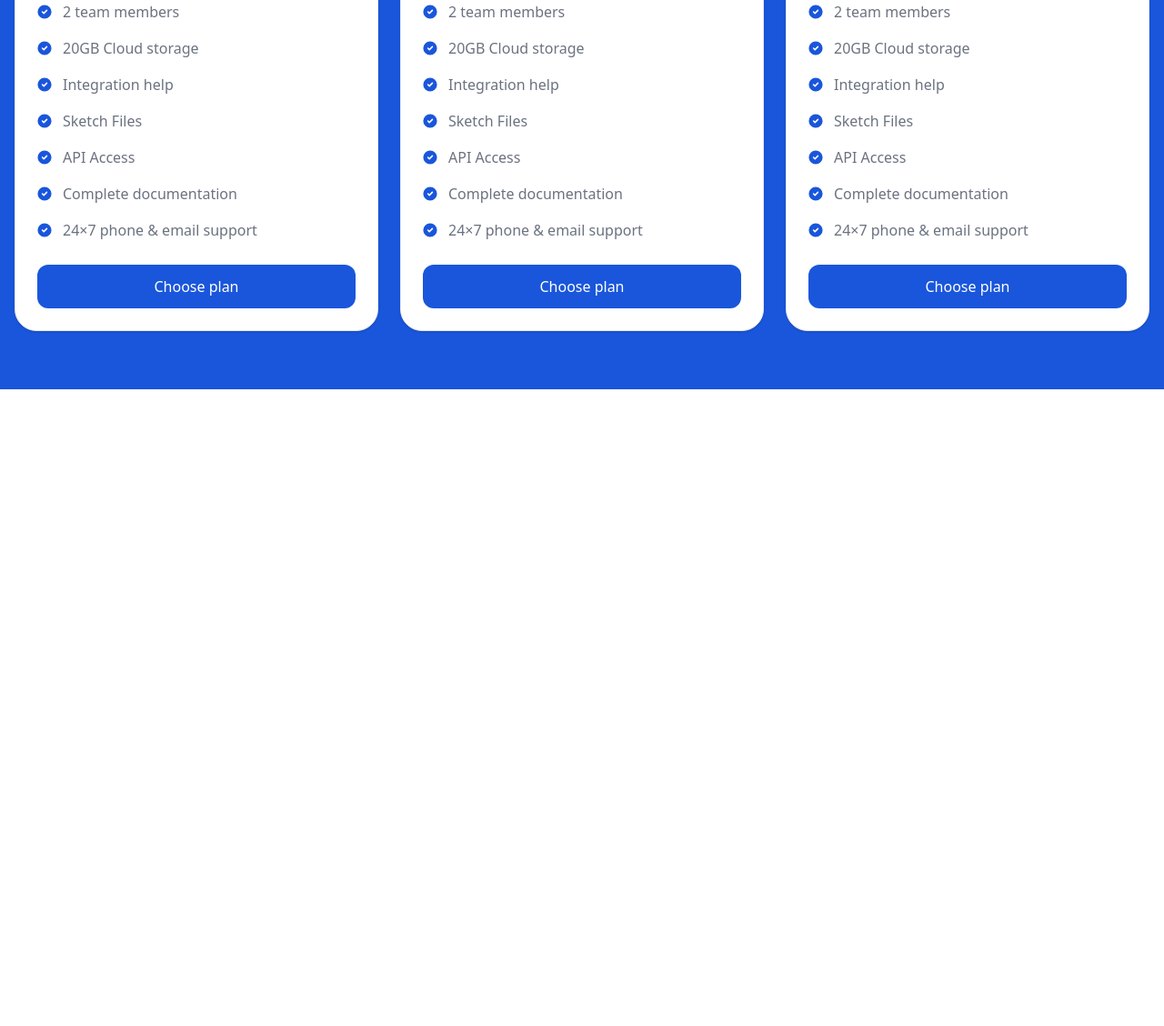
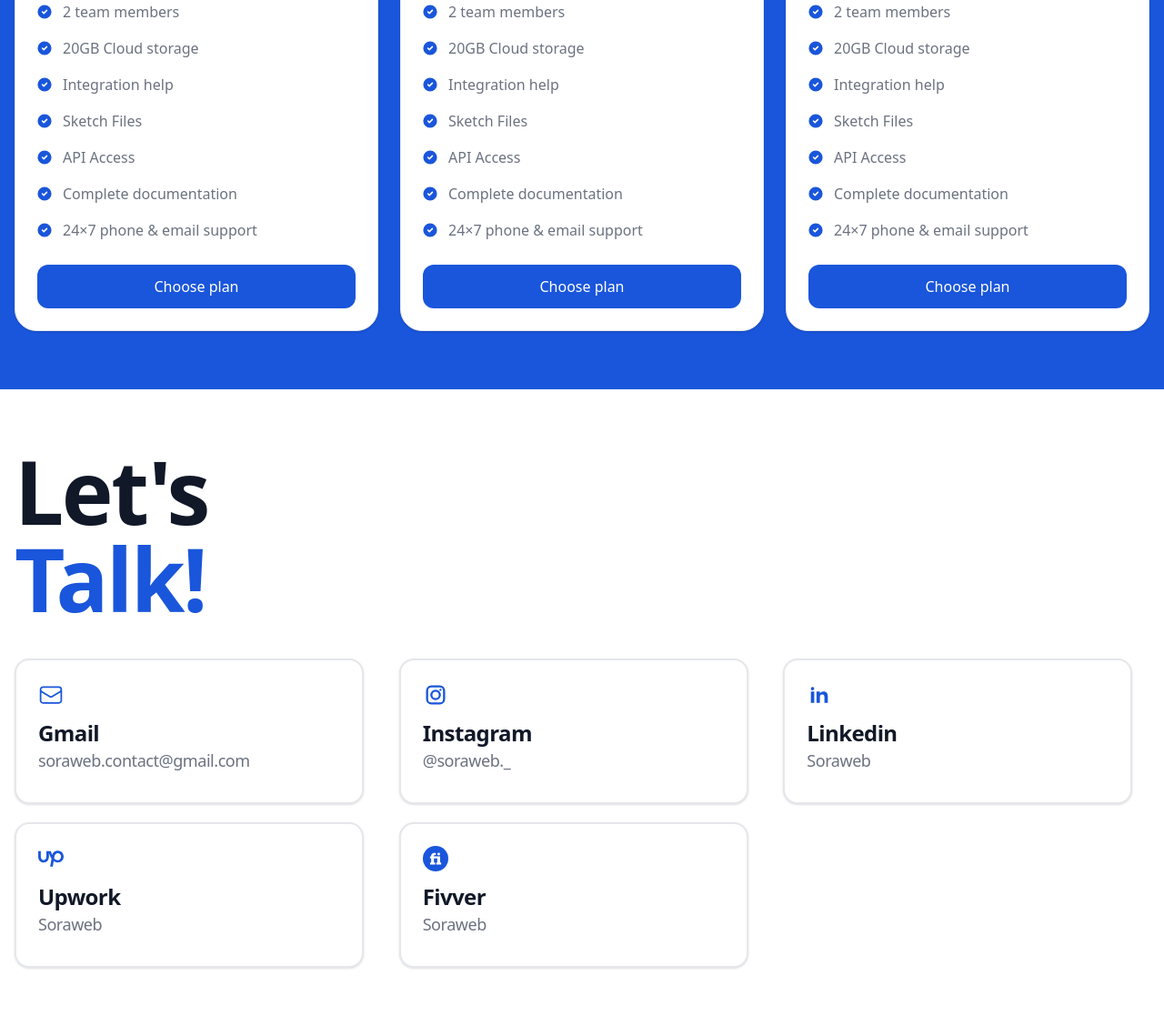
Before and after one commit to ckckckcz/Sora-Official, an Astro site: page / in a window 1280 px wide. Shown: the part 3911-5039 px from the top of the page at 91% size. Before the commit the page ends 4339 px from the top, so only its background shows below. Built offline with nearby package versions, Linux system fonts and the light colour scheme; Astro itself is replaced by a stand-in of ours.

Commit message:
update: contact section

```diff
--- /dev/null
+++ b/src/components/Home/Contact.astro
@@ -0,0 +1,54 @@
+<section class="bg-white dark:bg-gray-900">
+    <div class="py-8 px-4 mx-auto max-w-screen-xl lg:py-16">
+        <h1 class="text-6xl font-bold tracking-tight leading-none text-gray-900 md:text-7xl lg:text-8xl dark:text-white">Let's</h1>
+        <h1 class="text-6xl mb-10 font-bold tracking-tight leading-none text-blue-700 md:text-7xl lg:text-8xl dark:text-white">Talk!</h1>
+        <div class="grid grid-cols-1 gap-5 lg:grid lg:grid-cols-3 md:grid md:grid-cols-2">
+            <a href="mailto:soraweb.contact@gmail.com" target="_blank" class="">
+                <div class="max-w-sm p-6 bg-white border-2 hover:border-blue-700 border-gray-200 rounded-2xl shadow dark:bg-gray-800 dark:border-gray-700">
+                    <svg xmlns="http://www.w3.org/2000/svg" fill="none" viewBox="0 0 24 24" stroke-width="1.5" stroke="currentColor" class="w-7 h-7 text-blue-700 mb-3">
+                        <path stroke-linecap="round" stroke-linejoin="round" d="M21.75 6.75v10.5a2.25 2.25 0 0 1-2.25 2.25h-15a2.25 2.25 0 0 1-2.25-2.25V6.75m19.5 0A2.25 2.25 0 0 0 19.5 4.5h-15a2.25 2.25 0 0 0-2.25 2.25m19.5 0v.243a2.25 2.25 0 0 1-1.07 1.916l-7.5 4.615a2.25 2.25 0 0 1-2.36 0L3.32 8.91a2.25 2.25 0 0 1-1.07-1.916V6.75" />
+                    </svg>
+                    <h5 class="mb-0 text-2xl font-bold tracking-tight text-gray-900 dark:text-white">Gmail</h5>
+                    <h5 class="mb-2 text-lg font-medium tracking-tight text-gray-500 dark:text-white">soraweb.contact@gmail.com</h5>
+                </div>
+            </a>
+            <a href="http://instagrm.com/soraweb._" target="_blank" rel="noopener noreferrer">
+                <div class="max-w-sm p-6 bg-white border-2 hover:border-blue-700 border-gray-200 rounded-2xl shadow dark:bg-gray-800 dark:border-gray-700">
+                    <svg class="w-7 h-7 text-blue-700 mb-3" aria-hidden="true" xmlns="http://www.w3.org/2000/svg" width="24" height="24" fill="none" viewBox="0 0 24 24">
+                        <path fill="currentColor" fill-rule="evenodd" d="M3 8a5 5 0 0 1 5-5h8a5 5 0 0 1 5 5v8a5 5 0 0 1-5 5H8a5 5 0 0 1-5-5V8Zm5-3a3 3 0 0 0-3 3v8a3 3 0 0 0 3 3h8a3 3 0 0 0 3-3V8a3 3 0 0 0-3-3H8Zm7.597 2.214a1 1 0 0 1 1-1h.01a1 1 0 1 1 0 2h-.01a1 1 0 0 1-1-1ZM12 9a3 3 0 1 0 0 6 3 3 0 0 0 0-6Zm-5 3a5 5 0 1 1 10 0 5 5 0 0 1-10 0Z" clip-rule="evenodd"/>
+                    </svg>
+                    <h5 class="mb-0 text-2xl font-bold tracking-tight text-gray-900 dark:text-white">Instagram</h5>
+                    <h5 class="mb-2 text-lg font-medium tracking-tight text-gray-500 dark:text-white">@soraweb._</h5>
+                </div>
+            </a>
+            <a href="http://linkedin.com/company/soraweb" target="_blank" rel="noopener noreferrer">
+                <div class="max-w-sm p-6 bg-white border-2 hover:border-blue-700 border-gray-200 rounded-2xl shadow dark:bg-gray-800 dark:border-gray-700">
+                    <svg class="w-7 h-7 text-blue-700 mb-3" aria-hidden="true" xmlns="http://www.w3.org/2000/svg" width="24" height="24" fill="currentColor" viewBox="0 0 24 24">
+                        <path fill-rule="evenodd" d="M12.51 8.796v1.697a3.738 3.738 0 0 1 3.288-1.684c3.455 0 4.202 2.16 4.202 4.97V19.5h-3.2v-5.072c0-1.21-.244-2.766-2.128-2.766-1.827 0-2.139 1.317-2.139 2.676V19.5h-3.19V8.796h3.168ZM7.2 6.106a1.61 1.61 0 0 1-.988 1.483 1.595 1.595 0 0 1-1.743-.348A1.607 1.607 0 0 1 5.6 4.5a1.601 1.601 0 0 1 1.6 1.606Z" clip-rule="evenodd"/>
+                        <path d="M7.2 8.809H4V19.5h3.2V8.809Z"/>
+                    </svg>
+                    <h5 class="mb-0 text-2xl font-bold tracking-tight text-gray-900 dark:text-white">Linkedin</h5>
+                    <h5 class="mb-2 text-lg font-medium tracking-tight text-gray-500 dark:text-white">Soraweb</h5>
+                </div>
+            </a>
+            <a href="https://www.upwork.com/freelancers/~01a43aa26a571e8326?mp_source=share" target="_blank" rel="noopener noreferrer">
+                <div class="max-w-sm p-6 bg-white border-2 hover:border-blue-700 border-gray-200 rounded-2xl shadow dark:bg-gray-800 dark:border-gray-700">
+                    <svg class="w-7 h-7 text-blue-700 mb-3" fill="#1a56db" xmlns="http://www.w3.org/2000/svg" viewBox="0 0 641 512">
+                        <path d="M494.7 295.6c-50.3 0-83.5-38.9-92.8-53.9c11.9-95.3 46.8-125.4 92.8-125.4c45.5 0 80.9 36.4 80.9 89.7s-35.4 89.7-80.9 89.7zm0-237.8c-81.9 0-127.8 53.4-141 108.4c-14.9-28-25.9-65.5-34.5-100.3H206v141c0 51.1-23.3 89-68.8 89s-71.6-37.8-71.6-89l.5-141H.8v141c0 41.1 13.3 78.4 37.6 105.1c25 27.5 59.2 41.8 98.8 41.8c78.8 0 133.8-60.4 133.8-146.9V112.1c8.2 31.2 27.8 91.1 65.3 143.6l-35 199.4h66.4l23.1-141.3c7.6 6.3 15.7 12 24.2 17c22.2 14 47.7 21.9 73.9 22.8c0 0 4 .2 6.1 .2c81.2 0 145.9-62.9 145.9-147.8s-64.8-148.1-146-148.1z"/>
+                    </svg>
+                    <h5 class="mb-0 text-2xl font-bold tracking-tight text-gray-900 dark:text-white">Upwork</h5>
+                    <h5 class="mb-2 text-lg font-medium tracking-tight text-gray-500 dark:text-white">Soraweb</h5>
+                </div>
+            </a>
+            <a href="http://fivver.com/soraweb" target="_blank" rel="noopener noreferrer">
+                <div class="max-w-sm p-6 bg-white border-2 hover:border-blue-700 border-gray-200 rounded-2xl shadow dark:bg-gray-800 dark:border-gray-700">
+                    <svg class="w-7 h-7 text-blue-700 mb-3" xmlns="http://www.w3.org/2000/svg" viewBox="0 0 508.02 508.02">
+                        <defs><style>.a{fill:#1a56db;}.b{fill:#fff;}</style></defs><circle class="a" cx="254.01" cy="254.01" r="254.01"/><circle class="b" cx="315.97" cy="162.19" r="26.87"/><path class="b" d="M345.87,207.66h-123V199.6c0-15.83,15.83-16.13,23.89-16.13,9.25,0,13.44.9,13.44.9v-43.6a155.21,155.21,0,0,0-19.71-1.19c-25.68,0-73.16,7.16-73.16,61.51V208h-22.4v40.31h22.4v85.1h-20.9v40.31H247.34V333.37H222.85v-85.1H290v85.1H269.13v40.31h97.65V333.37H345.87Z" transform="translate(-1.83 -0.98)"/>
+                    </svg>
+                    <h5 class="mb-0 text-2xl font-bold tracking-tight text-gray-900 dark:text-white">Fivver</h5>
+                    <h5 class="mb-2 text-lg font-medium tracking-tight text-gray-500 dark:text-white">Soraweb</h5>
+                </div>
+            </a>
+        </div>
+    </div>
+</section>
--- a/src/pages/index.astro
+++ b/src/pages/index.astro
@@ -7,6 +7,7 @@ import Offering from '../components/Home/Offering.astro';
 import Team from '../components/Home/Team.astro';
 import Portfolio from '../components/Home/Portfolio.astro';
 import Price from '../components/Home/Price.astro';
+import Contact from '../components/Home/Contact.astro';
 ---
 
 <Layout>
@@ -17,4 +18,5 @@ import Price from '../components/Home/Price.astro';
 	<Team/>
 	<Portfolio/>
 	<Price/>
+	<Contact />
 </Layout>
```
Also changed, not shown: src/assets/img/Ads.png (added).
